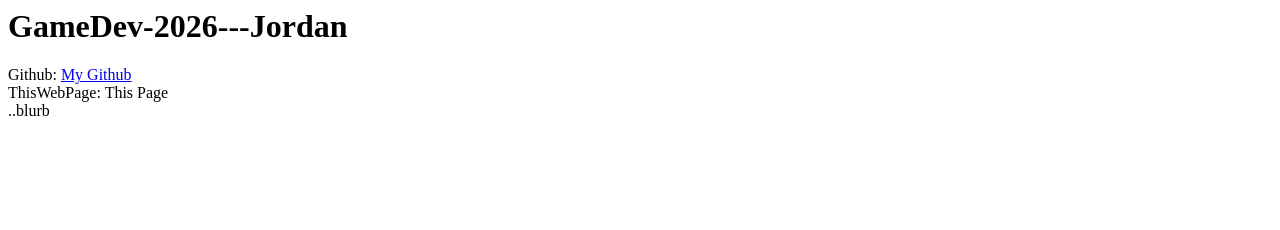
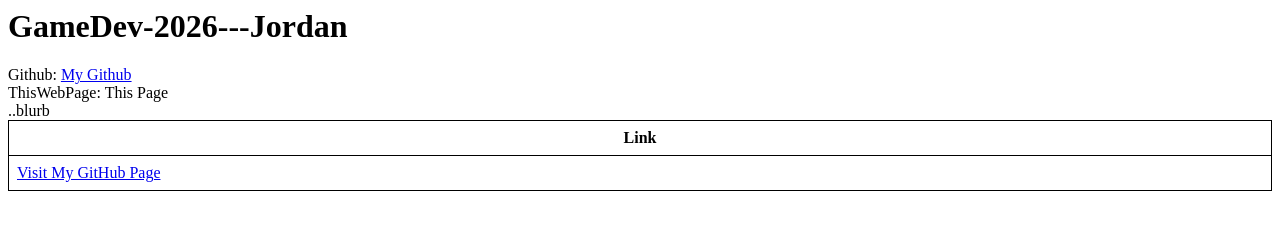
Before and after one commit to nibs35/GameDev-2026---Jordan, a plain HTML site: page index.html in a window 1280 px wide. Drawn offline with Linux system fonts and the light colour scheme.

Commit message:
Add table with GitHub link to index.html

```diff
--- a/index.html
+++ b/index.html
@@ -2,3 +2,16 @@
 Github: <a href= "https://github.com/nibs35/GameDev-2026---Jordan/">My Github</a> <br>
 ThisWebPage: <a hrefe ""> This Page </a> <br>
 <liXa href="..." >..</a>blurb
+
+  <table style="border-collapse: collapse; width: 100%;">
+  <tr>
+    <th style="border: 1px solid black; padding: 8px;">Link</th>
+  </tr>
+  <tr>
+    <td style="border: 1px solid black; padding: 8px;">
+      <a href="https://github.com/nibs35/GameDev-2026---Jordan/" target="_blank">
+        Visit My GitHub Page
+      </a>
+    </td>
+  </tr>
+</table>
```
